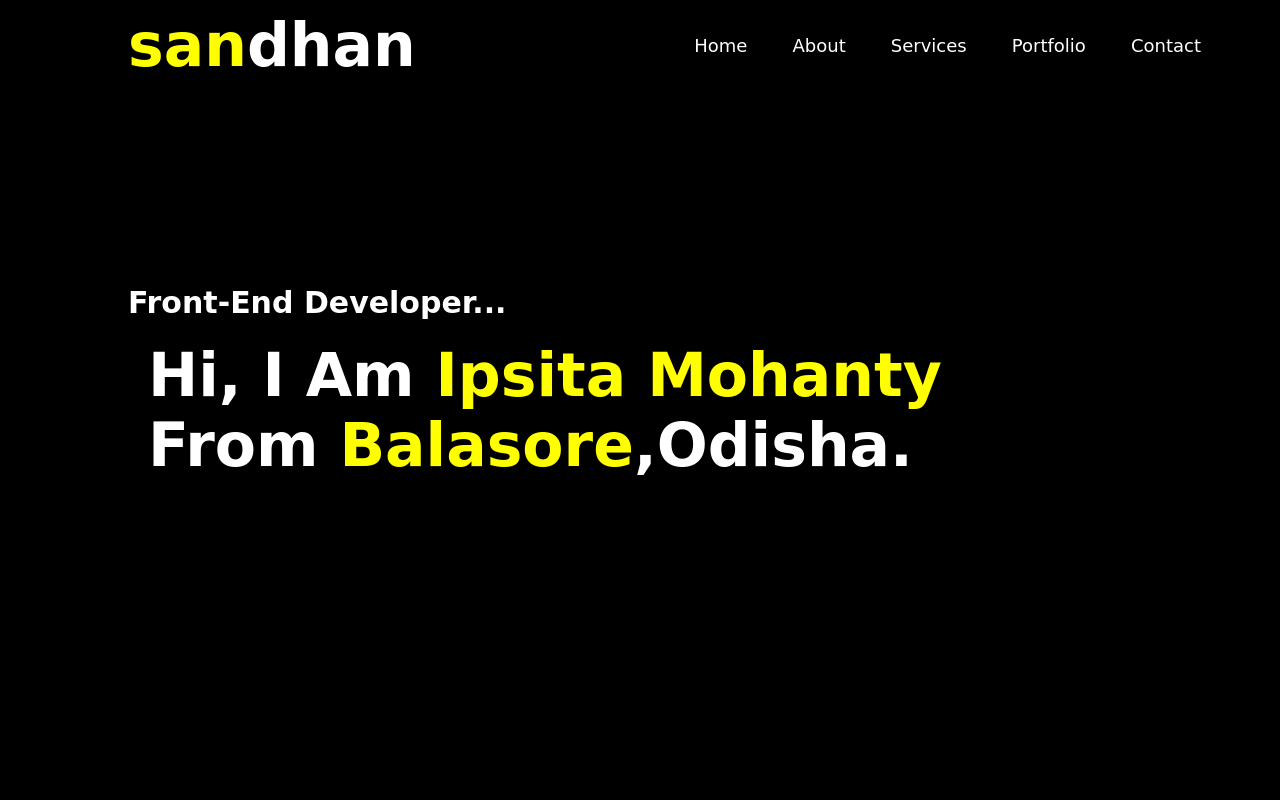
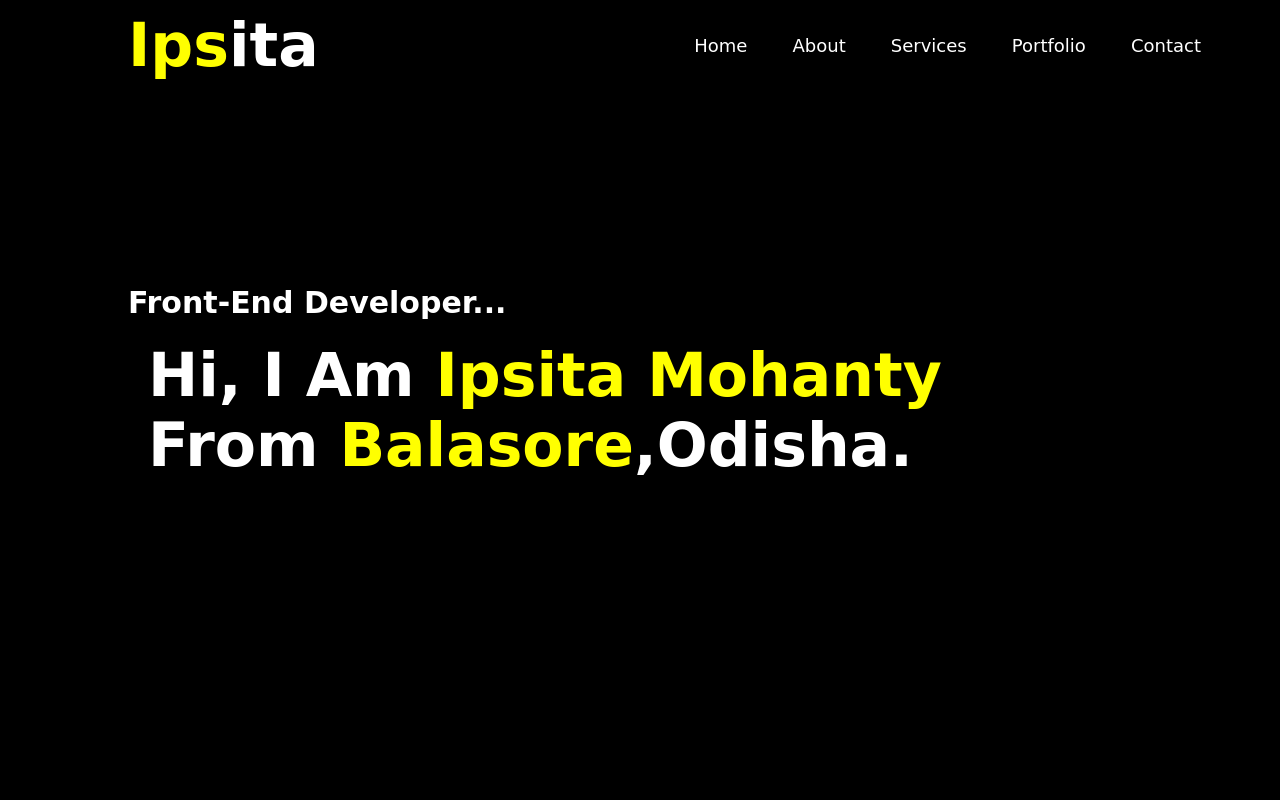
Before and after one commit to Ipsita83/ipsita_portfolio, a plain HTML site: page index.html in a window 1280 px wide. Shown: the top 800 px of the page. Drawn offline with Linux system fonts and the light colour scheme.

Commit message:
Update index.html
name

```diff
--- a/index.html
+++ b/index.html
@@ -16,7 +16,7 @@
     <div id="header">
       <div class="container">
         <nav>
-          <h1><span>san</span>dhan</h1>
+          <h1><span>Ips</span>ita</h1>
           <ul id="sidemenu">
             <li><a href="#header">Home</a></li>
             <li><a href="#about">About</a></li>
```
